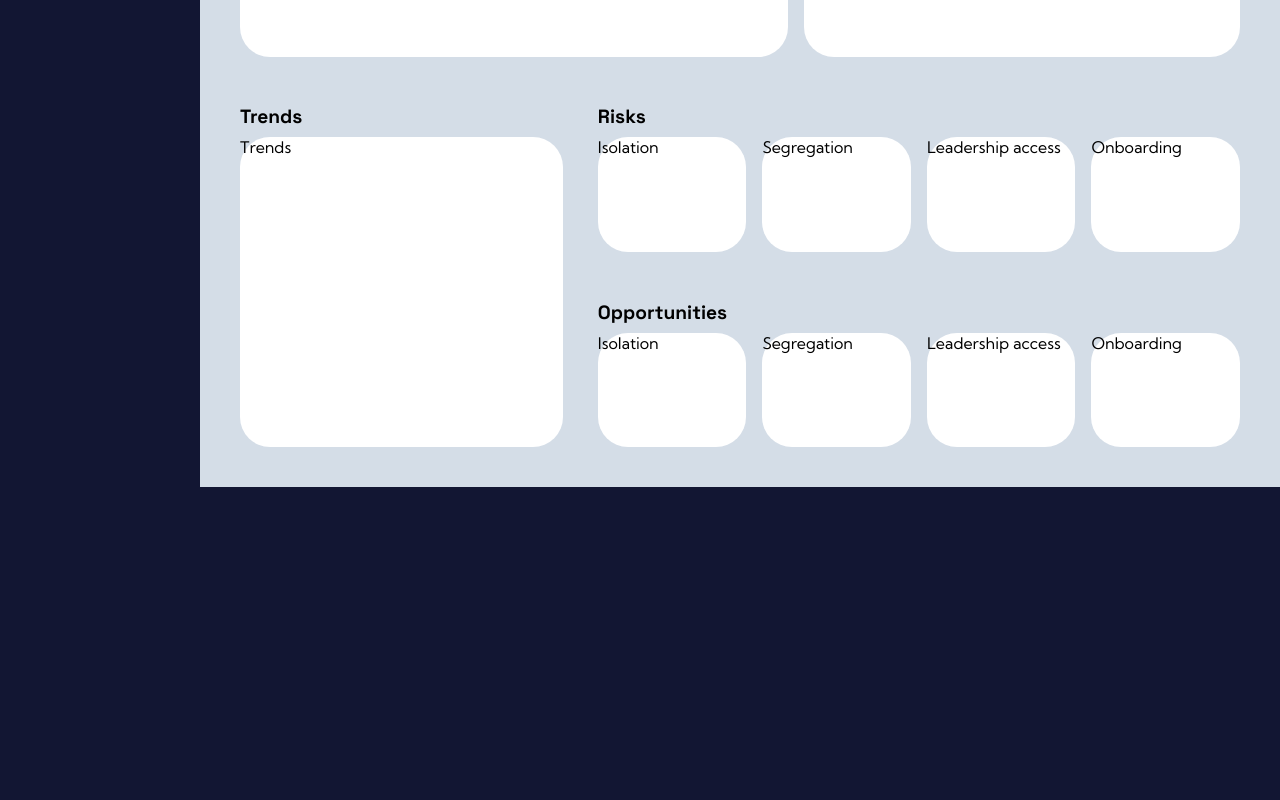
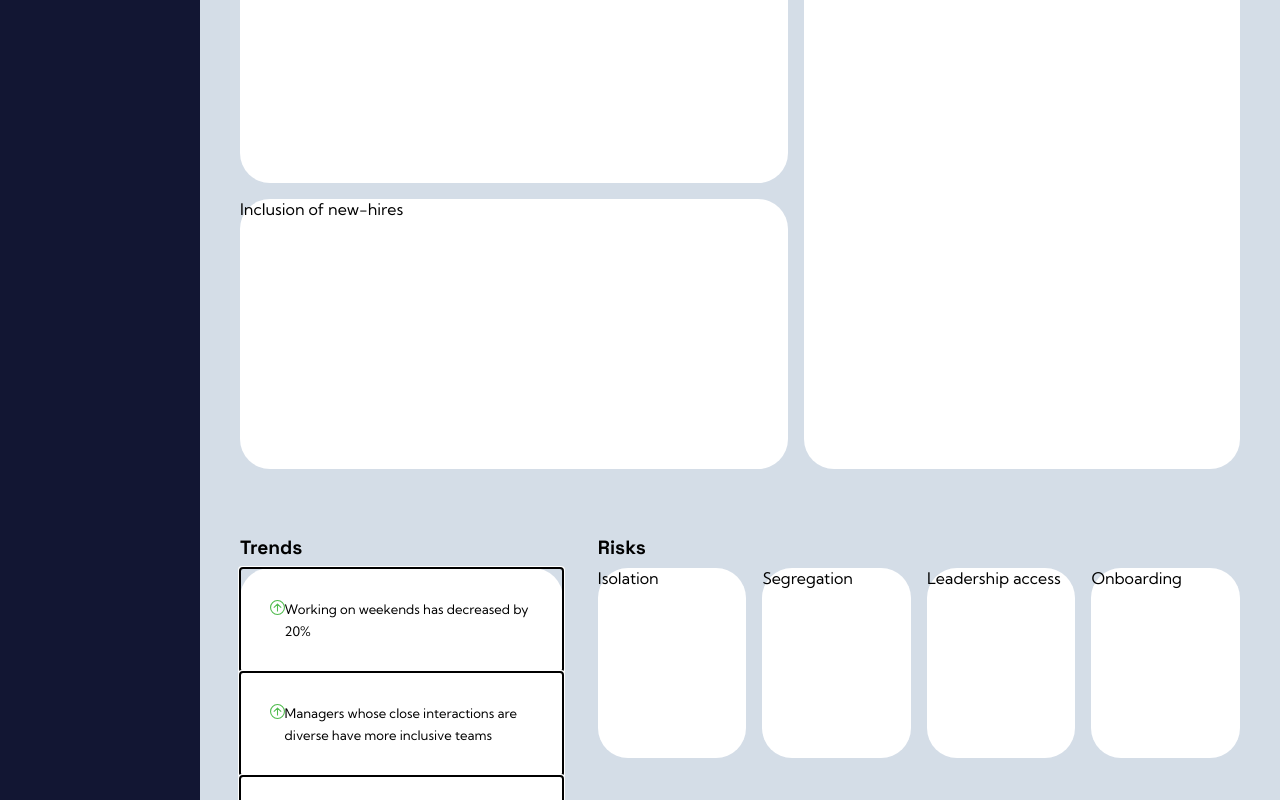
Before and after one commit to JTKsson/jolint-dashboard, a Next.js app: page / in a window 1280 px wide. Shown: the part 800-1600 px from the top of the page. Before the commit the page ends 1287 px from the top, so only its background shows below. Built offline with nearby package versions, Linux system fonts and the light colour scheme.

Commit message:
add TrendsCard component to Frame

```diff
--- a/src/app/components/Frame/Frame.jsx
+++ b/src/app/components/Frame/Frame.jsx
@@ -1,5 +1,6 @@
 import InclusionScoreCard from '../InclusionScoreCard/InclusionScoreCard'
 import WeeklyInclusionScoreCard from '../WeeklyScoreCard/WeeklyScoreCard'
+import TrendsCard from '../TrendsCard'
 import styles from './frame.module.css'
 
 const GridItem = ({ className, children }) => (
@@ -29,7 +30,7 @@ export default function Frame() {
       <div className={styles.rowThree}>
         <div className={styles.leftColumnTrends}>
           <GridItem className={styles.title}>Trends</GridItem>
-          <GridItem className={styles.leftBox}>Trends</GridItem>
+          <GridItem className={styles.leftBox}><TrendsCard /></GridItem>
         </div>
         <div className={styles.rightColumn}>
           <GridItem className={styles.title}>Risks</GridItem>
```
